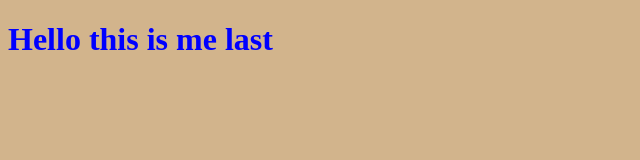
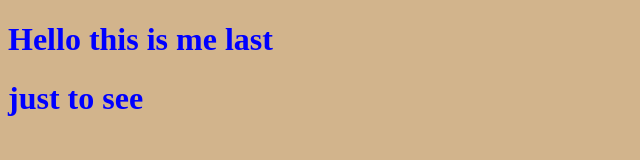
Before and after one commit to osama-inv/project, a plain HTML site: page index.html in a window 1280 px wide. Shown: the whole page, without its empty margins (0-640 px from the left). Drawn offline with Linux system fonts and the light colour scheme.

Commit message:
to see added new h1

```diff
--- a/index.html
+++ b/index.html
@@ -9,6 +9,7 @@
 </head>
 <body>
     <h1>Hello this is me last</h1>
+    <h1>just to see</h1>
     <script src="app.js"></script>
 </body>
 </html>
```
